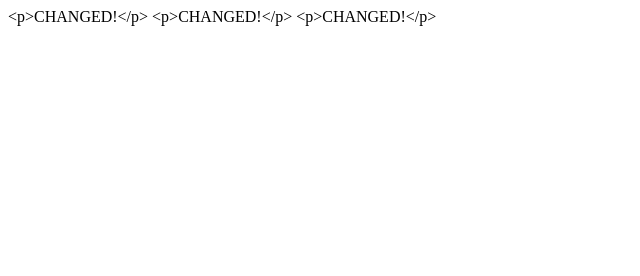
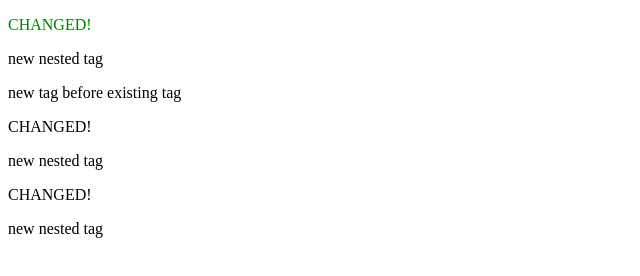
Before and after one commit to hessdale/W10B, a plain HTML site: page index.html in a window 1280 px wide. Shown: the whole page, without its empty margins (0-640 px from the left). Drawn offline with Linux system fonts and the light colour scheme.

Commit message:
finished loops

```diff
--- a/index.html
+++ b/index.html
@@ -14,16 +14,23 @@
 </head>
 
 <body>
+  <div>
     <p class="class_1" id="text_1">Lorem ipsum dolor sit amet consectetur, adipisicing elit. Vitae veritatis nam esse
       voluptas, nihil, sapiente eius aliquid aliquam necessitatibus, quam eos quis eum quo quidem iure eveniet culpa in
       rerum!</p>
+  </div>
+  <div>
     <p class="class_1" id="text_2">Lorem ipsum, dolor sit amet consectetur adipisicing elit. Vero molestias libero iure
-    sunt laudantium adipisci saepe quam, dicta accusantium expedita laboriosam quo delectus quos optio odio, ratione at
+      sunt laudantium adipisci saepe quam, dicta accusantium expedita laboriosam quo delectus quos optio odio, ratione
+      at
       cupiditate ad.</p>
-  <p class="class_1" id="text_3">Lorem, ipsum dolor sit amet consectetur adipisicing elit. Culpa repudiandae, voluptate
+  </div>
+  <div>
+    <p class="class_1" id="text_3">Lorem, ipsum dolor sit amet consectetur adipisicing elit. Culpa repudiandae,
+      voluptate
       nihil enim libero quam, dolore molestiae deleniti deserunt necessitatibus voluptas quaerat officia omnis vero odio
       mollitia placeat soluta. Blanditiis.</p>
-
+  </div>
   <script src="/js/app.js"></script>
 </body>
 
--- a/js/app.js
+++ b/js/app.js
@@ -11,13 +11,13 @@ get_id_1[`style`][`color`] = `green`;
 
 //because this is an array I used a loop to go through and change each
 for (counter = 0; counter < all_p_tags.length; counter++) {
-    all_p_tags[counter][`outerText`] = `<p>CHANGED!</p>`;
+    all_p_tags[counter].innerText = `CHANGED!`;
 };
 
 //because this is an array I used a loop to go through and change each
 for (counter = 0; counter < class_1.length; counter++) {
-    class_1[counter].insertAdjacentHTML(`afterend`, `<p>new after</p>`);
+    class_1[counter].insertAdjacentHTML(`afterend`, `<p>new nested tag</p>`);
 };
 
 //using the variables to change the html on index.html
-get_id_2.insertAdjacentHTML(`beforebegin`, `<p>new before</p>`);
+get_id_2.insertAdjacentHTML(`beforebegin`, `<p>new tag before existing tag</p>`);
```
Lines whose indentation alone changed are shown as unchanged.
